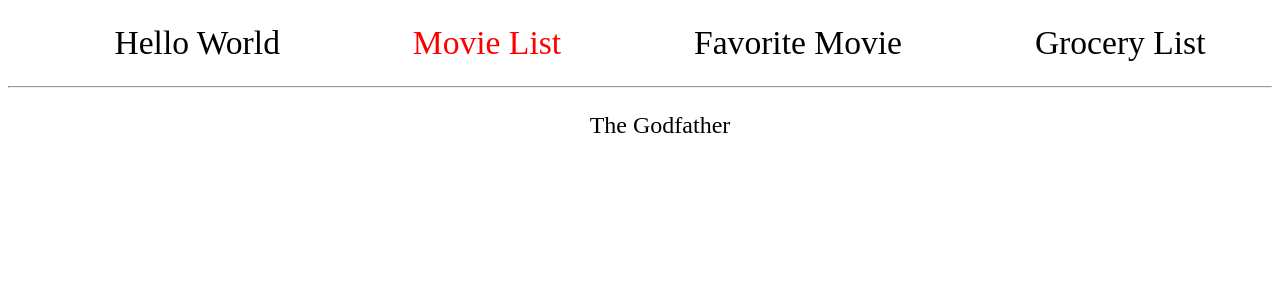
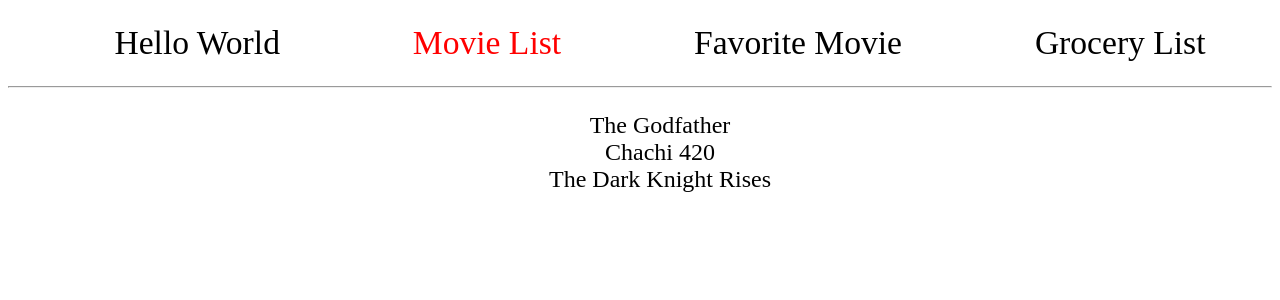
Before and after one commit to pesto-students/batch-9-exercises, a React (Create React App) app in the folder beginner-exercises/: page /02 in a window 1280 px wide. Shown: the top 300 px of the page. Built offline with nearby package versions, Linux system fonts and the light colour scheme; the HTML template or start-up script is replaced by a standard one.

Commit message:
Hello world and Movie List complete.

```diff
--- a/beginner-exercises/src/components/01-HelloWorld.js
+++ b/beginner-exercises/src/components/01-HelloWorld.js
@@ -1,16 +1,14 @@
 import React, { Component } from 'react';
 
-// Task: Render "Hello World" text.
 class HelloWorld extends Component {
-  // All components *must* have a `render` method defined.
-
-  // To define a component's render method, we use syntax called JSX. As you
-  // can see it looks similar to HTML. JSX gets converted to
-  // JavaScript code. It is here just for readability purposes.
-
+  constructor() {
+    super();
+    this.state = { heading: 'Hello World' };
+  }
   render() {
+    const { heading } = this.state;
     return (
-      <h1>Fill this h1 tag with your heading!</h1>
+      <h1>{ heading }</h1>
     );
   }
 }
--- a/beginner-exercises/src/components/02-MovieList.js
+++ b/beginner-exercises/src/components/02-MovieList.js
@@ -1,24 +1,28 @@
 import React, { Component } from 'react';
 
-// We will create dynamic list of movies. Let's see how to render
-// a list of items.
-//
-// Task #1: Add another movie (or movies) to the list.
-// Task #2: Change `ul` HTML attribute `class` to 'movies-list'.
+const MovieName = ({ name }) => <li>{name}</li>;
+
 
 class MovieList extends Component {
   // We can put DOM elements delivered by React just like HTML elements.
   // Doesn't this code look familiar to you?
   // Refer to App.css for a list a classes or add one yourself
+  constructor() {
+    super();
+    this.state = {
+      movies: ['The Godfather', 'Chachi 420', 'The Dark Knight Rises'],
+    };
+  }
   render() {
+    const { movies } = this.state;
+    const movieList = movies.map(movie => <MovieName key={movie} name={movie} />);
+
     return (
-      <ul className="FILL ME">
-        <li>The Godfather</li>
+      <ul className="movie-list">
+        {movieList}
       </ul>
     );
   }
-  // Think about it: Why is that `className` attribute not called just `class`?
-  // Hint: Some words in JavaScript/JSX are reserved...
 }
 
 export default MovieList;
```
Also changed, not shown: package.json (+6 -1 lines), 1 other file (tests, documents, lock files or other folders).
